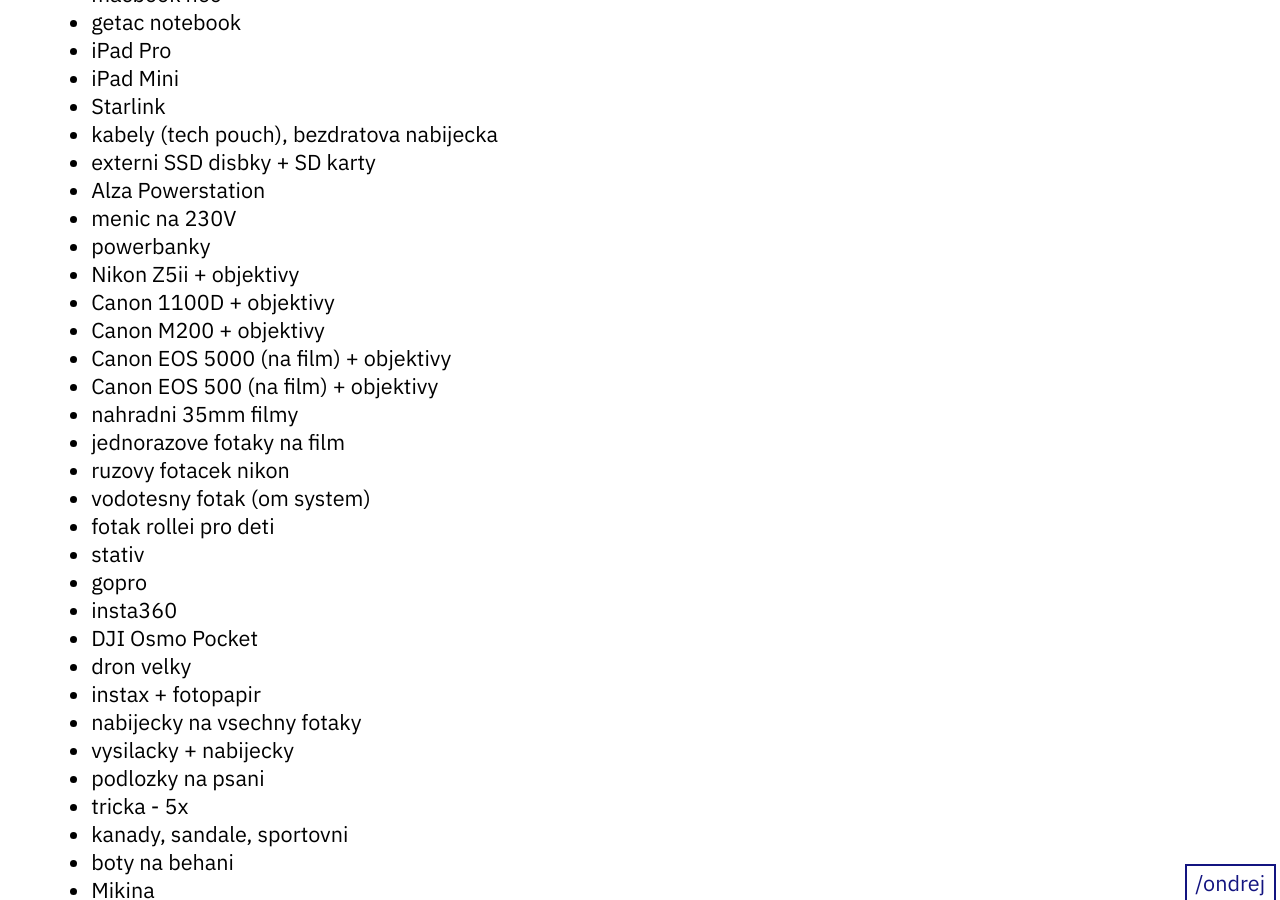
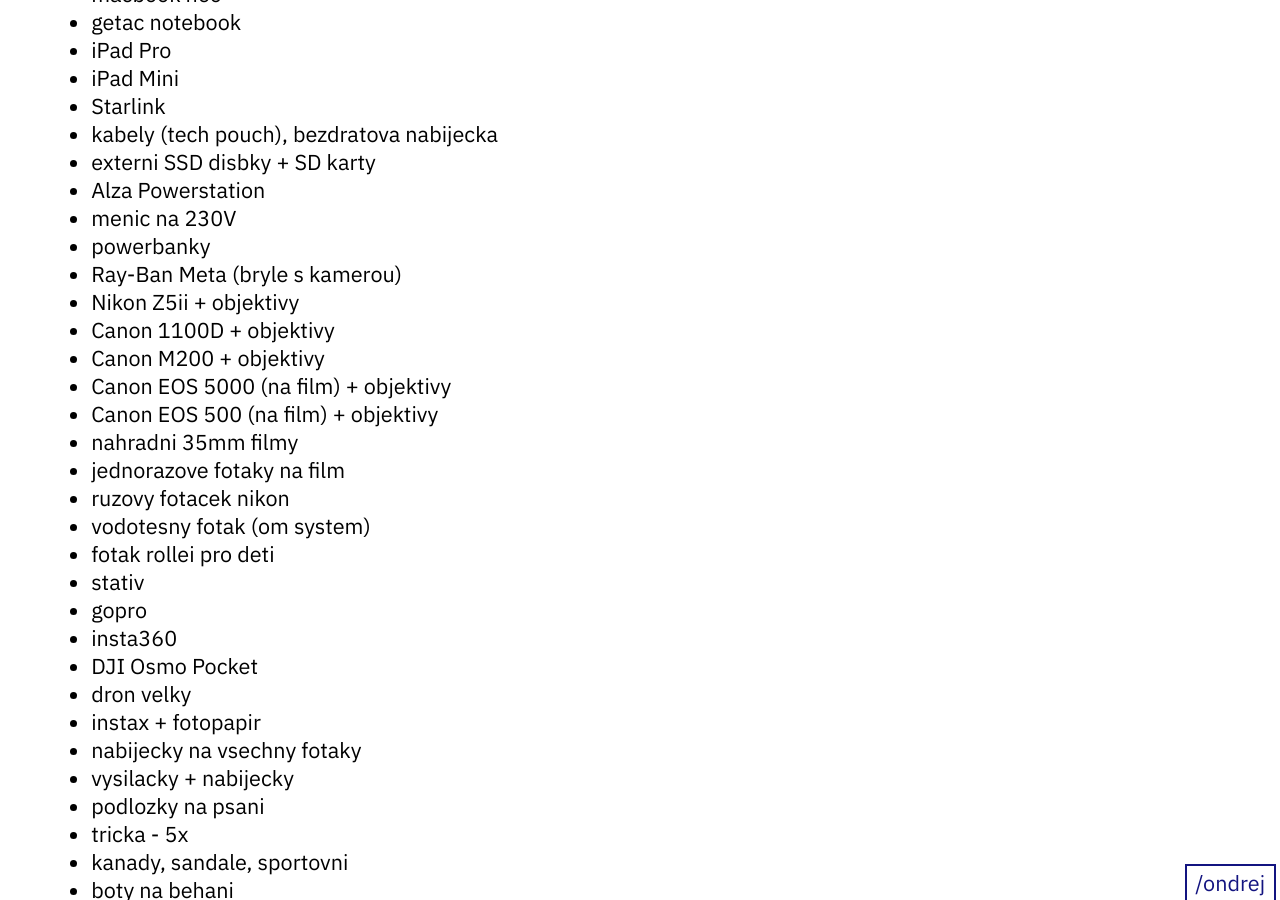
Before and after one commit to ondrejsika/ondrejsika.com, a Jekyll site: the page built from ondrej/checklists/tabor.md, in a window 1280 px wide and 900 px high, scrolled down 815 px. Built offline with Jekyll 4.4.1, drawn with Linux system fonts in a browser that asks for light colours.

Commit message:
feat(ondrej/checklists/tabor): Add Ray-Ban Meta

```diff
--- a/ondrej/checklists/tabor.md
+++ b/ondrej/checklists/tabor.md
@@ -38,6 +38,7 @@
 - Alza Powerstation
 - menic na 230V
 - powerbanky
+- Ray-Ban Meta (bryle s kamerou)
 - Nikon Z5ii + objektivy
 - Canon 1100D + objektivy
 - Canon M200 + objektivy
```
